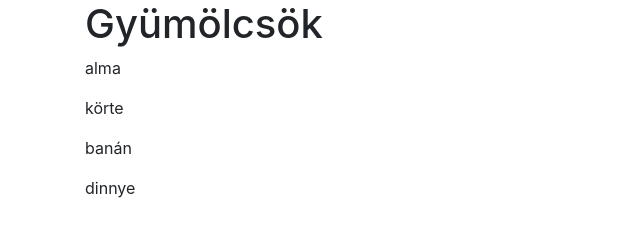
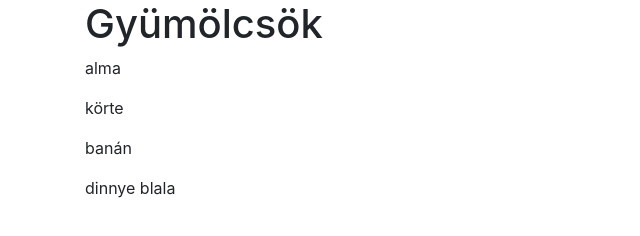
Before and after one commit to catlina83/gyumi, a website: page index.html in a window 1280 px wide. Shown: the full height of the page, 0-640 px from the left. Drawn offline with nearby package versions, Linux system fonts and the light colour scheme.

```diff
--- a/index.html
+++ b/index.html
@@ -11,7 +11,7 @@
     <p>alma</p>
     <p>körte</p>
     <p>banán</p>
-    <p>dinnye</p>
+    <p>dinnye blala</p>
 </div>
 <body>
 
```
